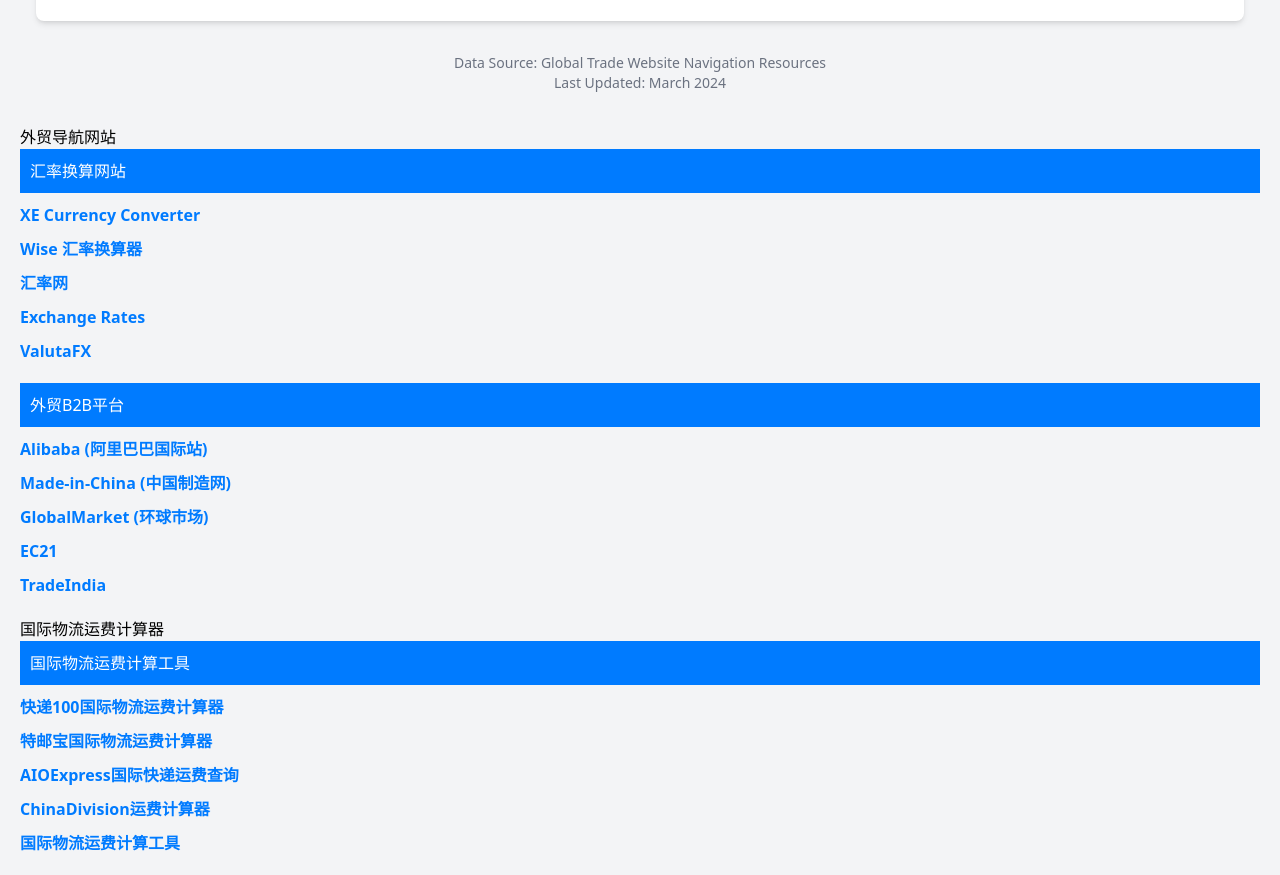
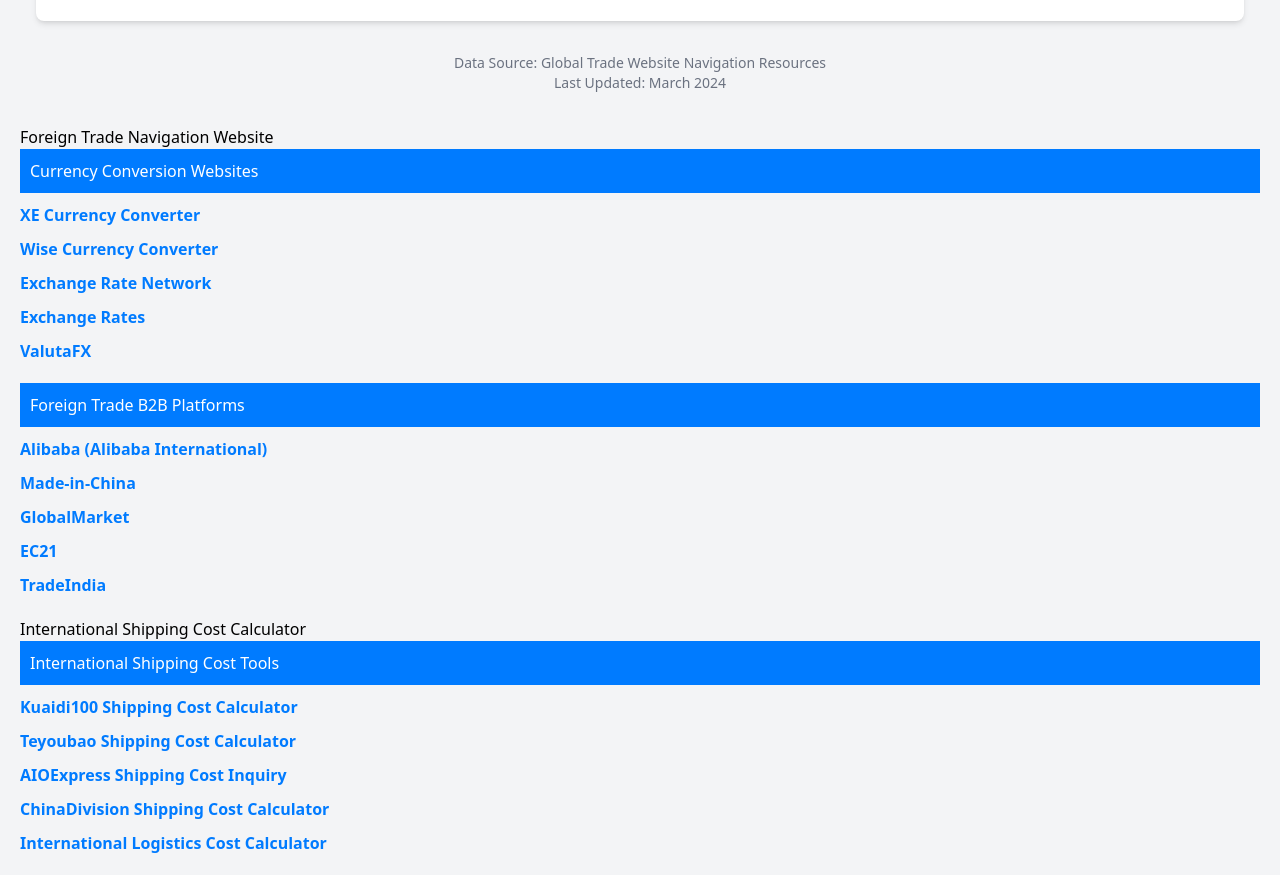
Before and after one commit to liyuan210/tradmap, a plain HTML site: page index.html in a window 1280 px wide. Shown: the part 851-1726 px from the top of the page. Drawn offline with nearby package versions, Linux system fonts and the light colour scheme.

Commit message:
Update index.html

```diff
--- a/index.html
+++ b/index.html
@@ -137,9 +137,12 @@
 </html><!DOCTYPE html>
 <html lang="zh">
 <head>
+   <!DOCTYPE html>
+<html lang="en">
+<head>
     <meta charset="UTF-8">
     <meta name="viewport" content="width=device-width, initial-scale=1.0">
-    <title>外贸导航</title>
+    <title>Foreign Trade Navigation</title>
     <style>
         body { font-family: Arial, sans-serif; margin: 20px; }
         .category { margin-bottom: 20px; }
@@ -151,38 +154,40 @@
     </style>
 </head>
 <body>
-    <h1>外贸导航网站</h1>
+    <h1>Foreign Trade Navigation Website</h1>
 
-    <!-- 汇率换算网站 -->
+    <!-- Currency Conversion Websites -->
     <div class="category">
-        <h2>汇率换算网站</h2>
+        <h2>Currency Conversion Websites</h2>
         <ul class="links">
             <li><a href="https://www.xe.com/zh-cn/currencyconverter/" target="_blank">XE Currency Converter</a></li>
-            <li><a href="https://wise.com/zh-cn/currency-converter/" target="_blank">Wise 汇率换算器</a></li>
-            <li><a href="https://www.huilvwang.com/" target="_blank">汇率网</a></li>
+            <li><a href="https://wise.com/zh-cn/currency-converter/" target="_blank">Wise Currency Converter</a></li>
+            <li><a href="https://www.huilvwang.com/" target="_blank">Exchange Rate Network</a></li>
             <li><a href="https://www.exchange-rates.org/zh/" target="_blank">Exchange Rates</a></li>
             <li><a href="https://www.valutafx.com/zh/" target="_blank">ValutaFX</a></li>
         </ul>
     </div>
 
-    <!-- 外贸B2B平台 -->
+    <!-- Foreign Trade B2B Platforms -->
     <div class="category">
-        <h2>外贸B2B平台</h2>
+        <h2>Foreign Trade B2B Platforms</h2>
         <ul class="links">
-            <li><a href="https://www.alibaba.com/" target="_blank">Alibaba (阿里巴巴国际站)</a></li>
-            <li><a href="https://www.made-in-china.com/" target="_blank">Made-in-China (中国制造网)</a></li>
-            <li><a href="https://www.globalmarket.com/" target="_blank">GlobalMarket (环球市场)</a></li>
+            <li><a href="https://www.alibaba.com/" target="_blank">Alibaba (Alibaba International)</a></li>
+            <li><a href="https://www.made-in-china.com/" target="_blank">Made-in-China</a></li>
+            <li><a href="https://www.globalmarket.com/" target="_blank">GlobalMarket</a></li>
             <li><a href="https://www.ec21.com/" target="_blank">EC21</a></li>
             <li><a href="https://www.tradeindia.com/" target="_blank">TradeIndia</a></li>
         </ul>
     </div>
 </body>
-</html><!DOCTYPE html>
-<html lang="zh">
+</html>
+
+<!DOCTYPE html>
+<html lang="en">
 <head>
     <meta charset="UTF-8">
     <meta name="viewport" content="width=device-width, initial-scale=1.0">
-    <title>国际物流运费计算器</title>
+    <title>International Shipping Cost Calculator</title>
     <style>
         body { font-family: Arial, sans-serif; margin: 20px; }
         .category { margin-bottom: 20px; }
@@ -194,16 +199,16 @@
     </style>
 </head>
 <body>
-    <h1>国际物流运费计算器</h1>
+    <h1>International Shipping Cost Calculator</h1>
 
     <div class="category">
-        <h2>国际物流运费计算工具</h2>
+        <h2>International Shipping Cost Tools</h2>
         <ul class="links">
-            <li><a href="https://api.kuaidi100.com/tool/shipping-calculator/" target="_blank">快递100国际物流运费计算器</a></li>
-            <li><a href="https://www.teyoubao.cn/kuajingwuliu/408.html" target="_blank">特邮宝国际物流运费计算器</a></li>
-            <li><a href="https://www.aioexpress.com/calculate" target="_blank">AIOExpress国际快递运费查询</a></li>
-            <li><a href="https://www.chinadivision.com/cn/shipping-cost-calculator" target="_blank">ChinaDivision运费计算器</a></li>
-            <li><a href="https://tit.aezhushou.com/web/bestchannel.html" target="_blank">国际物流运费计算工具</a></li>
+            <li><a href="https://api.kuaidi100.com/tool/shipping-calculator/" target="_blank">Kuaidi100 Shipping Cost Calculator</a></li>
+            <li><a href="https://www.teyoubao.cn/kuajingwuliu/408.html" target="_blank">Teyoubao Shipping Cost Calculator</a></li>
+            <li><a href="https://www.aioexpress.com/calculate" target="_blank">AIOExpress Shipping Cost Inquiry</a></li>
+            <li><a href="https://www.chinadivision.com/cn/shipping-cost-calculator" target="_blank">ChinaDivision Shipping Cost Calculator</a></li>
+            <li><a href="https://tit.aezhushou.com/web/bestchannel.html" target="_blank">International Logistics Cost Calculator</a></li>
         </ul>
     </div>
 </body>
```
